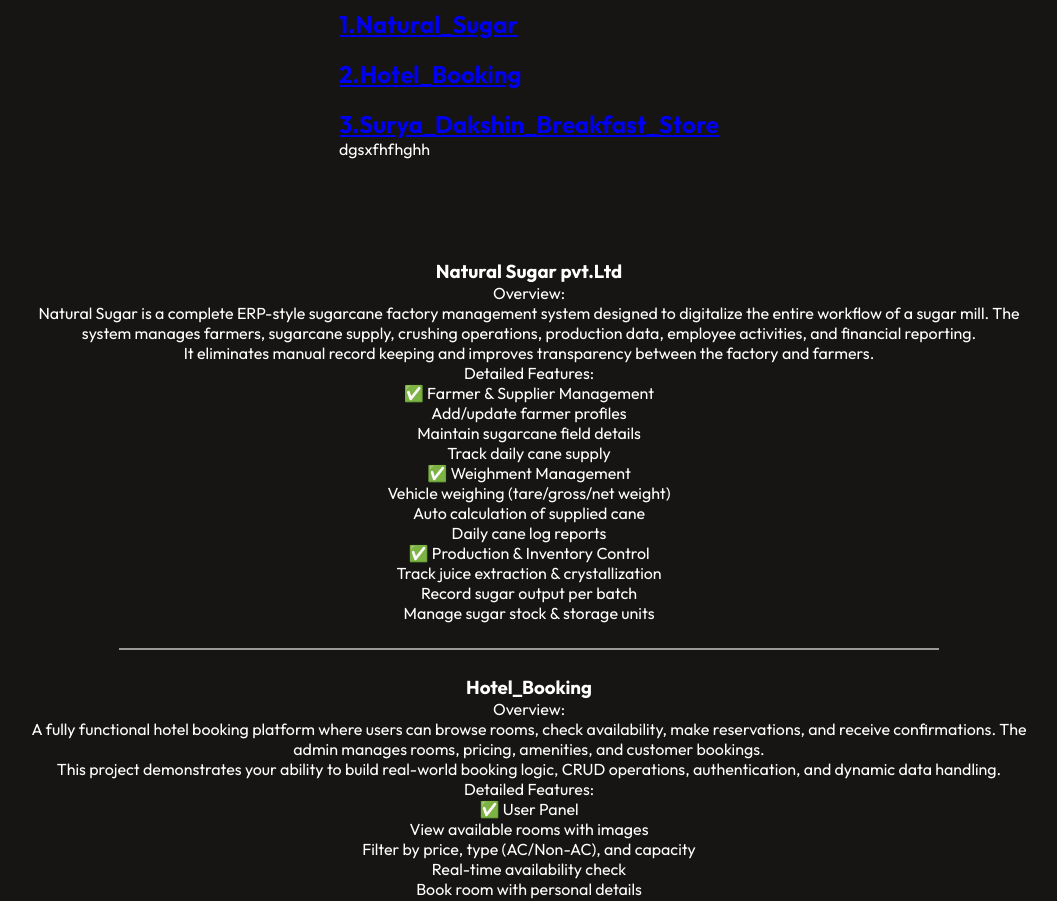
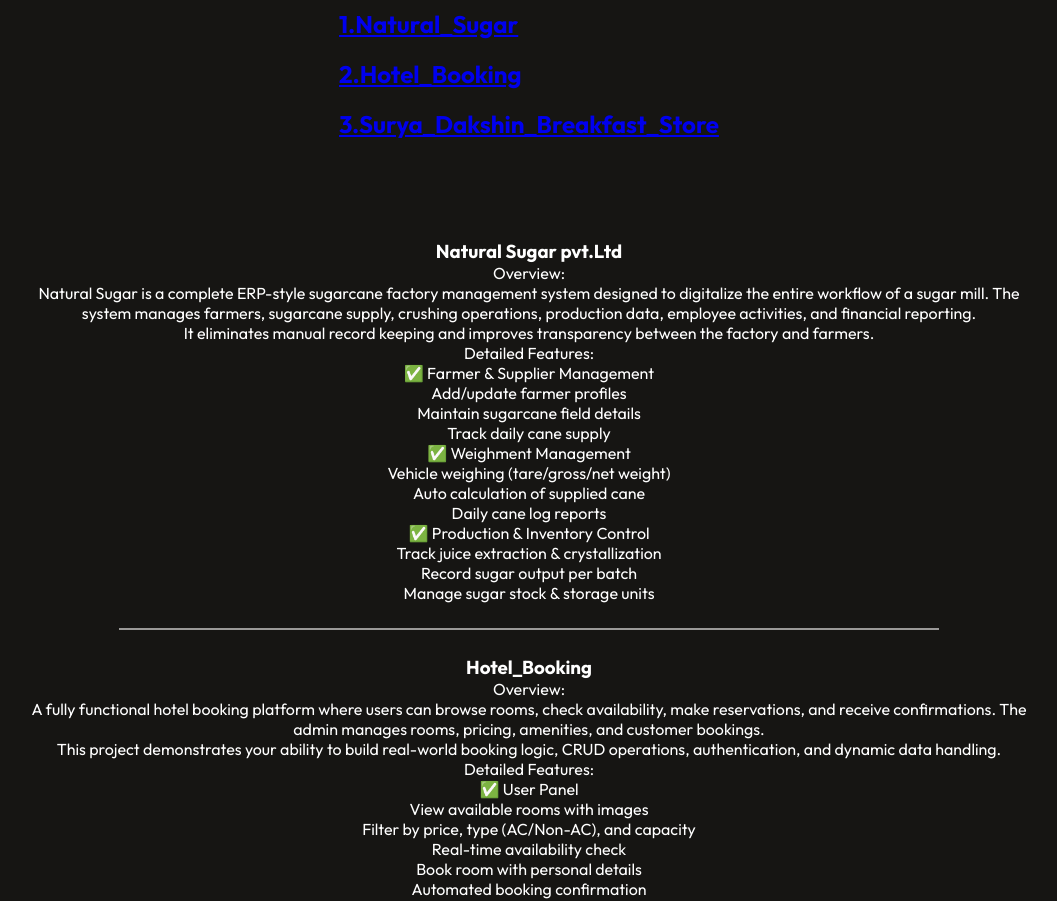
Before and after one commit to abhi1225k/abhi_kaldate, a React (Vite) app: page / in a window 1280 px wide. Shown: the part 4120-5021 px from the top of the page, without its empty margins (111-1168 px from the left). Built offline with nearby package versions, Linux system fonts and the light colour scheme.

Commit message:
shahanshah

```diff
--- a/src/Components/MyWork/MyWork.jsx
+++ b/src/Components/MyWork/MyWork.jsx
@@ -22,7 +22,7 @@ const MyWork = () => {
           <a href='http://surya-dakshin.vercel.app'><h2>3.Surya_Dakshin_Breakfast_Store</h2></a>
 
 
-          <p>dgsxfhfhghh</p>
+
         </div>
     </div>
   );
```
